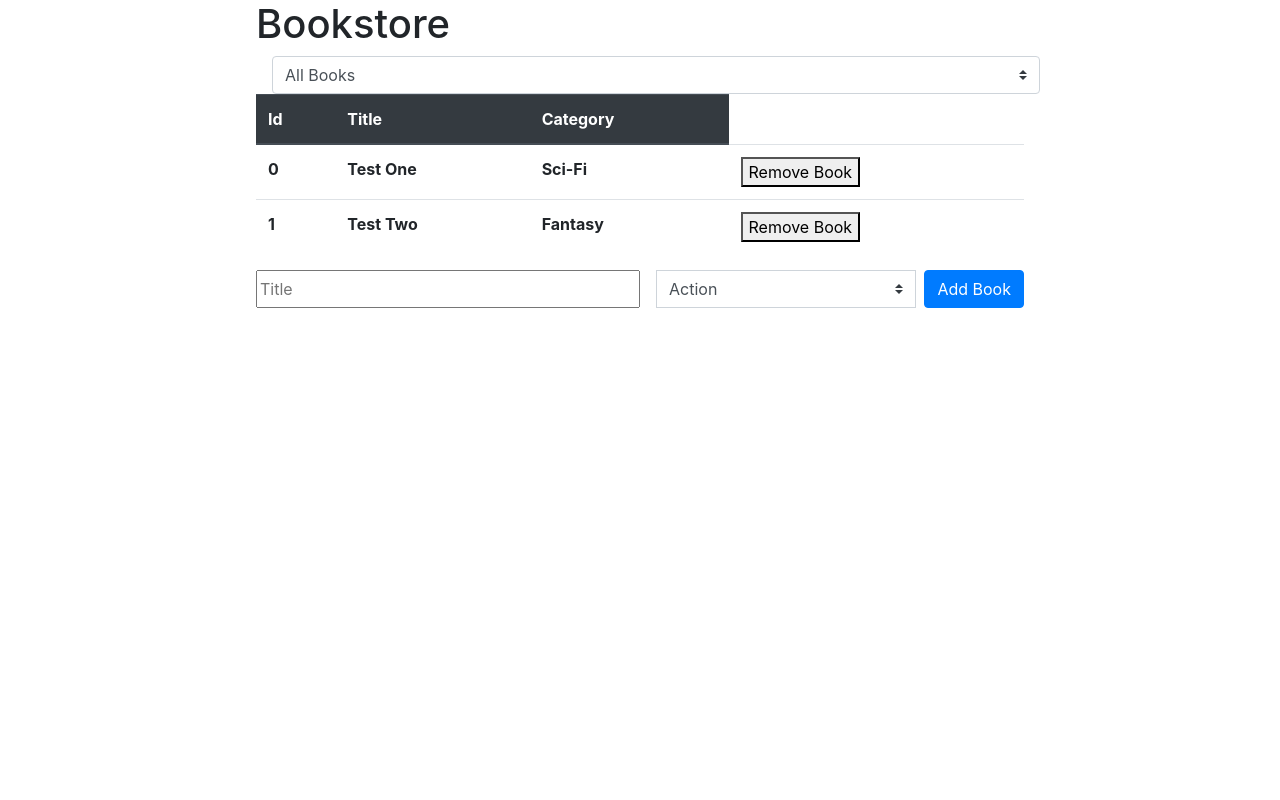
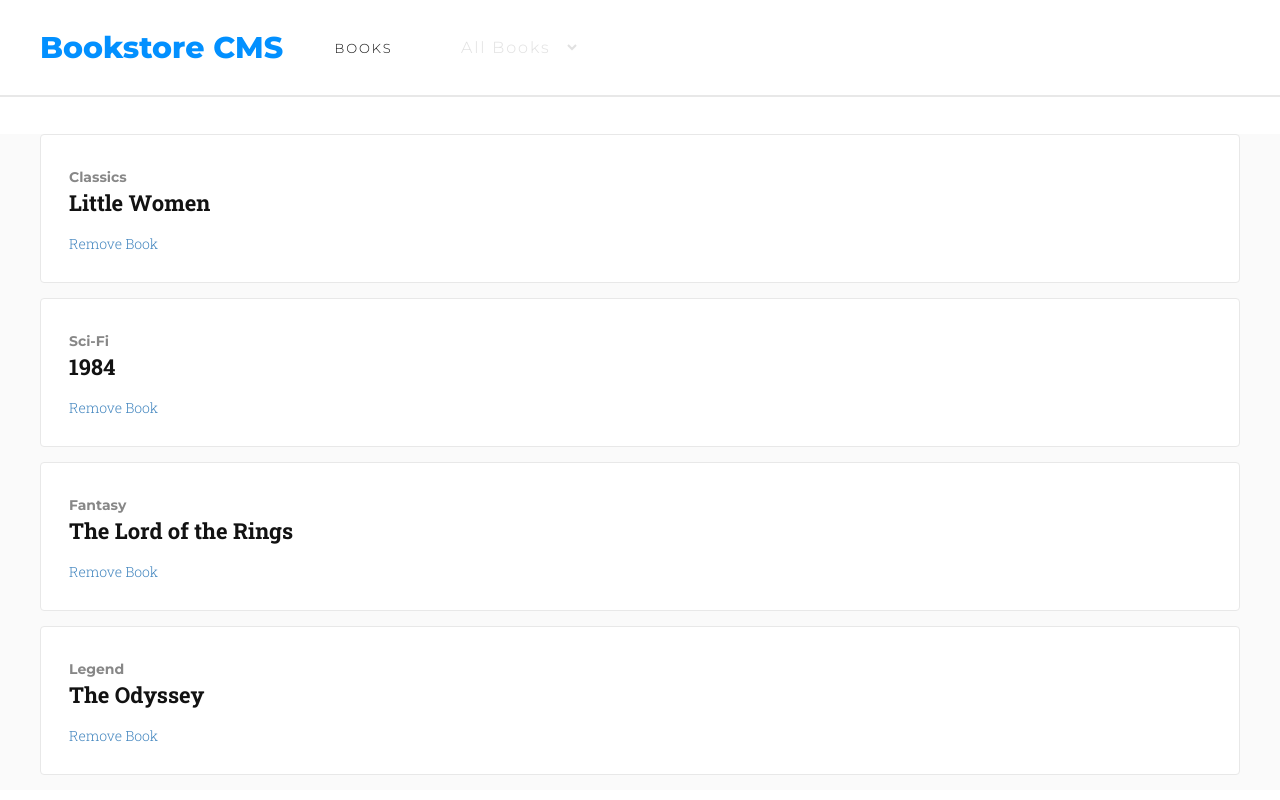
Before and after one commit to pelzolga123/Bookstore, a React (Create React App) app: page / in a window 1280 px wide. Shown: the top 800 px of the page. Built offline with nearby package versions, Linux system fonts and the light colour scheme.

Commit message:
Added styling

```diff
--- a/public/index.html
+++ b/public/index.html
@@ -8,7 +8,6 @@
       name="description"
       content="Web site created using create-react-app"
     />
-    <link rel="stylesheet" href="https://stackpath.bootstrapcdn.com/bootstrap/4.4.1/css/bootstrap.min.css" integrity="sha384-Vkoo8x4CGsO3+Hhxv8T/Q5PaXtkKtu6ug5TOeNV6gBiFeWPGFN9MuhOf23Q9Ifjh" crossorigin="anonymous">
     <!--
       manifest.json provides metadata used when your web app is installed on a
       user's mobile device or desktop. See https://developers.google.com/web/fundamentals/web-app-manifest/
@@ -38,8 +37,5 @@
       To begin the development, run `npm start` or `yarn start`.
       To create a production bundle, use `npm run build` or `yarn build`.
     -->
-    <script src="https://code.jquery.com/jquery-3.4.1.slim.min.js" integrity="sha384-J6qa4849blE2+poT4WnyKhv5vZF5SrPo0iEjwBvKU7imGFAV0wwj1yYfoRSJoZ+n" crossorigin="anonymous"></script>
-    <script src="https://cdn.jsdelivr.net/npm/popper.js@1.16.0/dist/umd/popper.min.js" integrity="sha384-Q6E9RHvbIyZFJoft+2mJbHaEWldlvI9IOYy5n3zV9zzTtmI3UksdQRVvoxMfooAo" crossorigin="anonymous"></script>
-    <script src="https://stackpath.bootstrapcdn.com/bootstrap/4.4.1/js/bootstrap.min.js" integrity="sha384-wfSDF2E50Y2D1uUdj0O3uMBJnjuUD4Ih7YwaYd1iqfktj0Uod8GCExl3Og8ifwB6" crossorigin="anonymous"></script>
   </body>
 </html>
--- a/src/App.css
+++ b/src/App.css
@@ -1,7 +1,130 @@
-.App{
+@import url('https://fonts.googleapis.com/css?family=Montserrat:200,300,400,700,800|Open+Sans|Roboto+Slab:300,700&display=swap');
+body{
+    margin: 0;
+}
+tbody, .outer-header {
     display: flex;
     flex-direction: column;
     margin-right: auto;
     margin-left: auto;
-    width: 60%;
+    width: 1200px;
 }
+.table{
+    background-color:#fafafa;
+    display:block;
+}
+.main-header{
+    font-family: 'Montserrat', sans-serif;
+    font-weight: 900;
+    font-size: 30px;
+    color: #0290ff;
+    padding: 29px 0;
+}
+.border-header {
+    width: 100%;
+    border-bottom: 2px solid #e8e8e8;
+}
+.new-book{
+    border-top: 2px solid #e8e8e8;
+    margin-right: auto;
+    margin-left: auto;
+    width: 1200px;
+    padding: 29px 0;
+}
+.header{
+    display: flex;
+    flex-direction: row;
+    width: 45%;
+    align-items: center;
+    justify-content: space-between;
+}
+h1 {
+    margin: 0;
+}
+
+.header span, select, option{
+    font-family: 'Montserrat', sans-serif;
+    font-weight: 300;
+    color: #121212;
+    font-size: 13px;
+    letter-spacing: 1.9px;
+
+}
+.header select {
+    opacity:0.5;
+    border: none;
+    background-color: #ffffff;
+}
+
+.table{
+    margin: 37px 0;
+}
+.book-container {
+    border: 1px solid #e8e8e8;
+    border-radius: 4px;
+    background-color: #ffffff;
+    display: flex;
+    flex-direction: column;
+    align-items: flex-start;
+    margin-bottom: 15px;
+    padding: 32px 0 28px 27px;
+}
+.book-category{
+    font-family: 'Montserrat', sans-serif;
+    opacity: 0.5;
+    color: #121212;
+    font-size: 14px;
+}
+.book-title{
+    color: #121212;
+    font-size: 22px;
+    font-weight: 700;
+    font-family: 'Roboto Slab', serif;
+}
+.remove-book button{
+    color: #4386bf;
+    font-size: 14px;
+    font-weight: 300;
+    font-family: 'Roboto Slab', serif;
+    border: none;
+    background-color: #ffffff;
+    padding:15px 0 0 0;
+    cursor: pointer;
+}
+.new-book span{
+    font-family: 'Montserrat', sans-serif;
+    font-size: 20px;
+    color:#888888;
+    font-weight: 600;
+}
+.input-group{
+    display: flex;
+    flex-direction: row;
+    justify-content: space-between;
+    margin-top: 19px;
+}
+form input, select {
+    border: 1px solid #e8e8e8;
+    border-radius: 4px;
+    padding: 13px;
+    font-family: 'Montserrat', sans-serif;
+    color: #c4c4c4;
+    font-size: 16px;
+    background-color: #ffffff;
+}
+form input{
+    width: 664px;
+}
+form select{
+    width: 285px;
+}
+form button{
+    width: 184px;
+    border-radius: 3px;
+    background-color: #0290ff;
+    color: #ffffff;
+    font-family: RobotoSlab;
+    font-size: 13px;
+    border: 1px solid #0290ff;
+    font-weight: 700;
+}
--- a/src/component/book.js
+++ b/src/component/book.js
@@ -2,11 +2,10 @@ import React from 'react';
 import PropTypes from 'prop-types';
 
 const Book = ({ book, handleRemoveBook }) => (
-  <tr>
-    <th scope="col">{book.id}</th>
-    <th scope="col">{book.title}</th>
-    <th scope="col">{book.category}</th>
-    <th>
+  <tr className="book-container">
+    <th className="book-category">{book.category}</th>
+    <th className="book-title">{book.title}</th>
+    <th className="remove-book">
       <button type="button" onClick={handleRemoveBook}>Remove Book</button>
     </th>
   </tr>
--- a/src/container/booklist.js
+++ b/src/container/booklist.js
@@ -29,18 +29,18 @@ class BookList extends React.Component {
     const { books, filter } = this.props;
     return (
       <div className="main">
-        <h1>Bookstore</h1>
-        <div>
-          <CategoryFilter handleFilterChange={this.handleFilterChange} />
+        <div className="border-header">
+          <div className="outer-header">
+            <div className="header">
+              <h1 className="main-header">Bookstore CMS</h1>
+              <span>BOOKS</span>
+              <div>
+                <CategoryFilter handleFilterChange={this.handleFilterChange} />
+              </div>
+            </div>
+          </div>
         </div>
         <table className="table">
-          <thead className="thead-dark">
-            <tr>
-              <th scope="col">Id</th>
-              <th scope="col">Title</th>
-              <th scope="col">Category</th>
-            </tr>
-          </thead>
           <tbody>{filtered(books, filter).map(book => (<Book key={book.id} book={book} handleRemoveBook={() => this.handleRemoveBook(book)} />))}</tbody>
         </table>
       </div>
--- a/src/container/booksform.js
+++ b/src/container/booksform.js
@@ -36,14 +36,15 @@ class BooksForm extends React.Component {
   render() {
     const { title, category } = this.state;
     return (
-      <div>
+      <div className="new-book">
+        <span> ADD NEW BOOK </span>
         <form className="input-group" onSubmit={this.handleBookSubmit}>
           <input name="title" value={title} onChange={this.handleBookChange} className="w-50" type="text" placeholder="Title" />
           <select name="category" value={category} onChange={this.handleBookChange} className="custom-select ml-3">
             <option defaultValue>Choose...</option>
             {options}
           </select>
-          <button type="submit" className="btn btn-primary ml-2">Add Book</button>
+          <button type="submit" className="btn btn-primary ml-2">ADD BOOK</button>
         </form>
       </div>
     );
--- a/src/helper/options.js
+++ b/src/helper/options.js
@@ -1,6 +1,6 @@
 import React from 'react';
 
-const category = ['Action', 'Classic', 'Drama', 'Fantasy', 'Sci-Fi', 'Legend'];
+const category = ['Action', 'Classics', 'Drama', 'Fantasy', 'Sci-Fi', 'Legend'];
 const options = category.map(item => <option key={item} value={item}>{item}</option>);
 
 export default options;
--- a/src/index.js
+++ b/src/index.js
@@ -9,13 +9,23 @@ const BOOKS = {
   books: [
     {
       id: 0,
-      title: 'Test One',
+      title: 'Little Women',
+      category: 'Classics',
+    },
+    {
+      id: 1,
+      title: '1984',
       category: 'Sci-Fi',
     },
     {
-      id: 1,
-      title: 'Test Two',
+      id: 2,
+      title: 'The Lord of the Rings',
       category: 'Fantasy',
+    },
+    {
+      id: 3,
+      title: 'The Odyssey',
+      category: 'Legend',
     },
   ],
 
```
